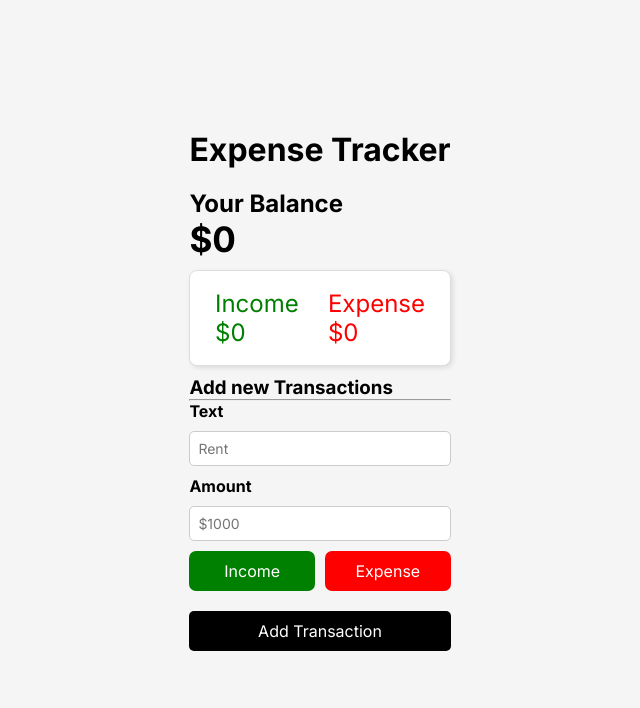
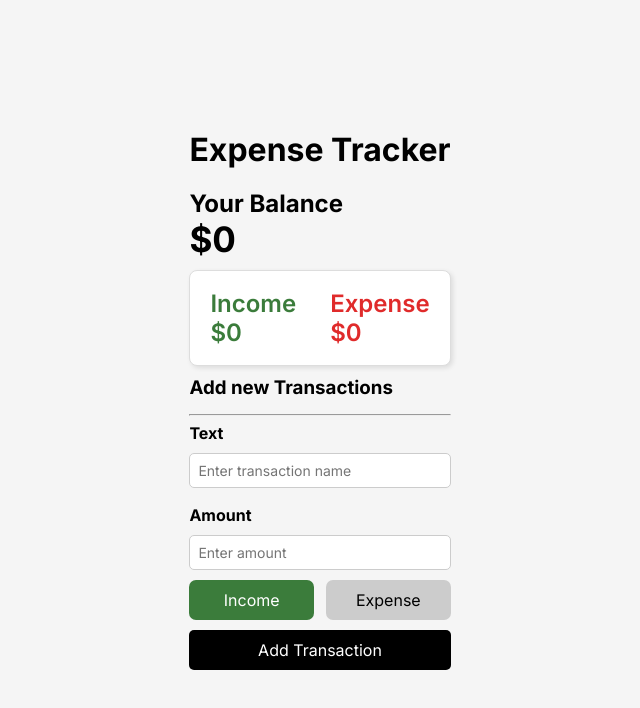
Before and after one commit to itszaid27/expense-tracker, a React (Vite) app in the folder expense-tracker/: page / in a window 1280 px wide. Shown: the top 708 px of the page, without its empty margins (320-960 px from the left). Built offline with nearby package versions, Linux system fonts and the light colour scheme.

Commit message:
Button Mode Done and FrontEnd Finished

```diff
--- a/expense-tracker/src/Components/AddTransactions.jsx
+++ b/expense-tracker/src/Components/AddTransactions.jsx
@@ -13,7 +13,7 @@ const AddTransactions = ({ addTransaction }) => {
     }
     const newTransaction = {
       text,
-      amount: Number(amount), // Convert string to number
+      amount: Number(amount),
       type,
     };
 
@@ -25,45 +25,47 @@ const AddTransactions = ({ addTransaction }) => {
 
   return (
     <>
-      <h3>Add new Transactions</h3>
+      <h3 className="add-transaction-text">Add new Transactions</h3>
       <hr />
-      <form className="transaction-form" onSubmit={handleSubmit}>
-        <label htmlFor="text">Text</label>
+      <form onSubmit={handleSubmit} className="transaction-form">
+        <label>Text</label>
         <input
           type="text"
-          id="text"
-          placeholder="Rent"
+          name="text"
+          placeholder="Enter transaction name"
           value={text}
           onChange={(e) => setText(e.target.value)}
         />
 
-        <label htmlFor="amount">Amount</label>
+        <label>Amount</label>
         <input
           type="number"
-          id="amount"
-          placeholder="$1000"
+          name="amount"
+          placeholder="Enter amount"
           value={amount}
           onChange={(e) => setAmount(e.target.value)}
         />
 
-        <div className="button-group">
+        <div className="transaction-type">
           <button
             type="button"
-            className="income-btn"
             onClick={() => setType("income")}
+            className={type === "income" ? "income-btn selected" : "income-btn"}
           >
             Income
           </button>
           <button
             type="button"
-            className="expense-btn"
             onClick={() => setType("expense")}
+            className={
+              type === "expense" ? "expense-btn selected" : "expense-btn"
+            }
           >
             Expense
           </button>
         </div>
 
-        <button type="submit" className="add-transaction-btn">
+        <button type="submit" className="submit-btn">
           Add Transaction
         </button>
       </form>
--- a/expense-tracker/src/app.css
+++ b/expense-tracker/src/app.css
@@ -37,7 +37,7 @@ h1 {
 .transaction {
   display: flex;
   height: 6rem;
-  justify-content:space-around;
+  justify-content:space-between;
   align-items: center;
   padding: 10px;
   border: 1px solid #ddd;
@@ -47,16 +47,21 @@ h1 {
   box-shadow: 2px 2px 5px rgba(0, 0, 0, 0.1);
 }
 
+.add-transaction-text{
+  margin-bottom: 15px;
+}
 .transaction .income {
-  color: #008000;
+  color: #3b7c3b;
   font-size:x-large;
   padding: 10px;
+  font-weight: 600;
 }
 
 .transaction .expenses {
-  color: #ff0000;
+  color: #e02b2b;
   font-size:x-large;
   padding: 10px;
+  font-weight: 600;
 }
 
 .transaction-form {
@@ -69,6 +74,7 @@ h1 {
 label {
   font-size: 16px;
   font-weight: bold;
+  margin-top: 7px;
 }
 
 input {
@@ -97,11 +103,12 @@ input {
 }
 
 .button-group .income-btn {
-  background-color: #008000;
+  background-color:#3b7c3b;
 }
 
 .button-group .expense-btn {
-  background-color: #ff0000;
+  background-color: #e02b2b;
+  ;
 }
 
 .add-transaction-btn {
@@ -126,3 +133,47 @@ input {
   border-radius: 5px;
   background: #f9f9f9;
 }
+
+.transaction-type{
+  display: flex;
+  justify-content: space-between;
+  gap: 12px;
+}
+
+.income-btn {
+  background-color: #3b7c3b;
+  flex: 1;
+  padding: 10px;
+  border: none;
+  border-radius: 7px;
+  font-size: medium;
+  color: white;
+
+}
+
+.expense-btn {
+  background-color: #e02b2b;
+  flex: 1;
+  padding: 10px;
+  border: none;
+  border-radius: 7px;
+  font-size: medium;
+  color: white;
+}
+
+.income-btn:not(.selected),
+.expense-btn:not(.selected) {
+  background-color: #ccc;
+  color: black;
+}
+
+.submit-btn {
+  width: 100%;
+  padding: 10px;
+  background-color: #000000;
+  color: white;
+  border: none;
+  border-radius: 5px;
+  font-size: 16px;
+  cursor: pointer;
+}
```
